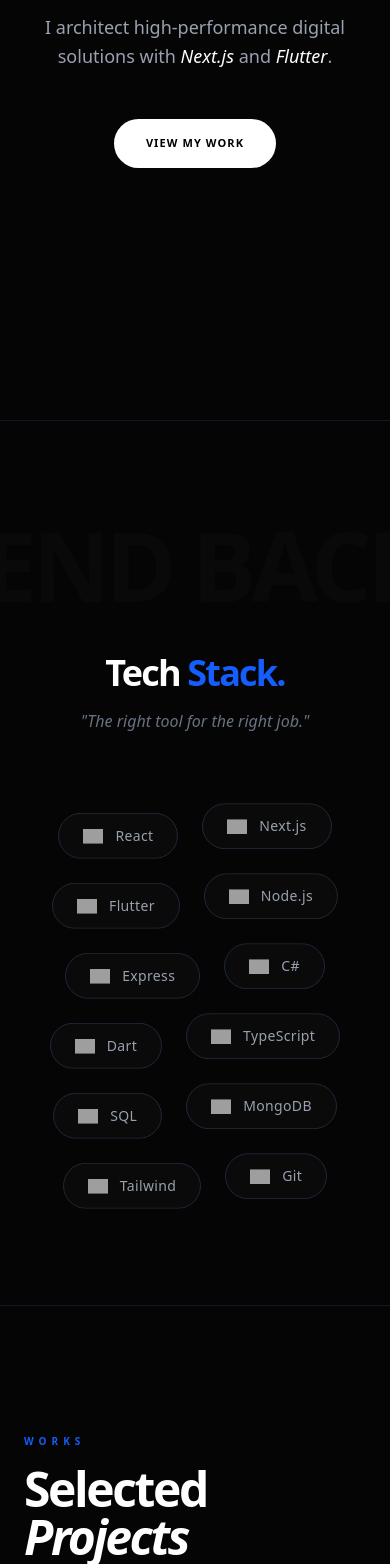
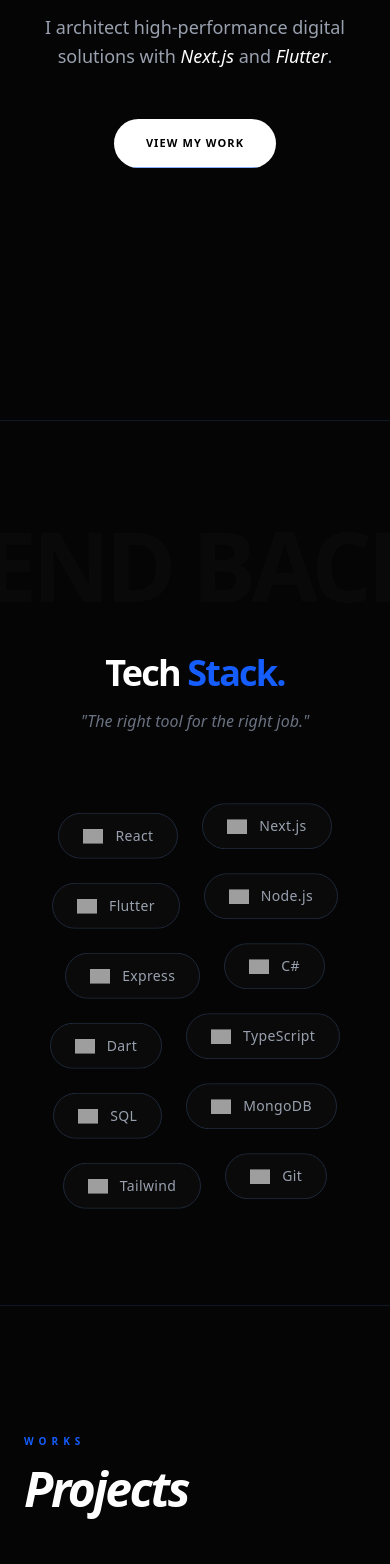
Before and after one commit to oreskovs/oreskov, a Next.js app: page / in a window 390 px wide. Shown: the part 424-1988 px from the top of the page. Built offline with nearby package versions, Linux system fonts and the light colour scheme; grey boxes are pictures that could not be loaded.

Commit message:
small changes to the code

```diff
--- a/app/page.tsx
+++ b/app/page.tsx
@@ -142,8 +142,14 @@
             transition={{ delay: 0.5 }}
             className="flex justify-center gap-8"
           >
-            <button className="group relative px-8 py-4 overflow-hidden rounded-full bg-white text-black font-black text-[11px] uppercase tracking-widest hover:scale-105 transition-all">
-               View My Work
+            <button
+              onClick={() => document.getElementById('projects')?.scrollIntoView({ behavior: 'smooth' })}
+              className="group relative px-8 py-4 overflow-hidden rounded-full bg-white text-black font-black text-[11px] uppercase tracking-widest hover:scale-105 transition-all"
+            >
+              <div className="absolute inset-0 bg-blue-600 translate-y-full group-hover:translate-y-0 transition-transform duration-300"></div>
+              <span className="relative z-10 group-hover:text-white transition-colors duration-300">
+                View My Work
+              </span>
             </button>
           </motion.div>
         </div>
@@ -153,7 +159,7 @@
           <motion.div
             animate={{ y: [0, -15, 0] }}
             transition={{ duration: 4, repeat: Infinity, ease: "easeInOut" }}
-            className="absolute top-[35%] left-[8%] p-6 bg-[#0a0a0a]/40 backdrop-blur-xl border border-white/5 rounded-3xl w-56 rotate-[-6deg]"
+            className="absolute top-[35%] left-[8%] p-6 bg-[#0a0a0a]/40 backdrop-blur-xl border border-white/5 rounded-3xl w-56 rotate-6"
           >
             <Globe className="text-blue-500 mb-2" size={24} />
             <h3 className="font-bold text-xs text-white uppercase">Web Apps</h3>
@@ -162,7 +168,7 @@
           <motion.div
              animate={{ y: [0, 15, 0] }}
              transition={{ duration: 4, repeat: Infinity, ease: "easeInOut", delay: 1 }}
-             className="absolute top-[40%] right-[8%] p-6 bg-[#0a0a0a]/40 backdrop-blur-xl border border-white/5 rounded-3xl w-56 rotate-[6deg]"
+             className="absolute top-[40%] right-[8%] p-6 bg-[#0a0a0a]/40 backdrop-blur-xl border border-white/5 rounded-3xl w-56 rotate-6"
           >
             <Smartphone className="text-blue-500 mb-2" size={24} />
             <h3 className="font-bold text-xs text-white uppercase">Mobile Apps</h3>
@@ -244,7 +250,7 @@
           {/* Header */}
           <div className="mb-24">
             <h2 className="text-[10px] uppercase tracking-[0.5em] text-blue-600 font-black mb-4">Works</h2>
-            <h3 className="text-5xl md:text-7xl font-bold tracking-tighter">Selected <span className="italic">Projects</span></h3>
+            <h3 className="text-5xl md:text-7xl font-bold tracking-tighter"><span className="italic">Projects</span></h3>
           </div>
 
           {/* List Container */}
```
